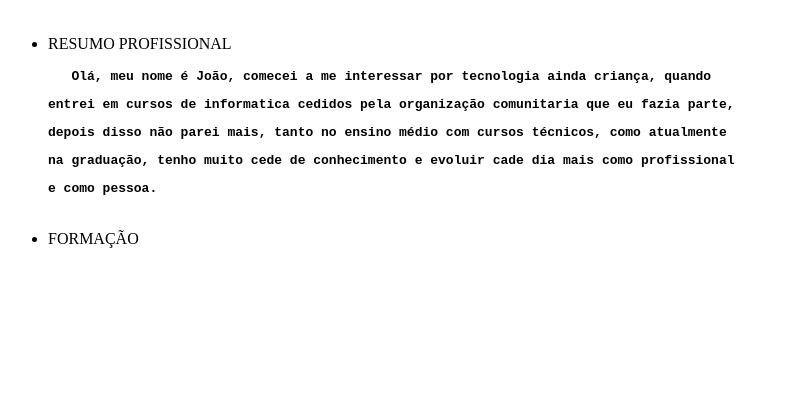
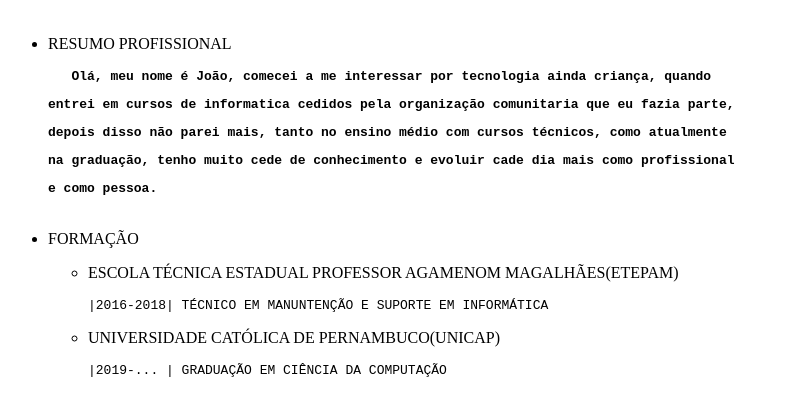
Before and after one commit to AngelomBot/Portifolio, a plain HTML site: page index.html in a window 1280 px wide. Shown: the part 79-492 px from the top of the page, without its empty margins (0-786 px from the left). Drawn offline with Linux system fonts and the light colour scheme.

Commit message:
de logos e foto de perfil e topico FORMAÇÃO.

```diff
--- a/index.html
+++ b/index.html
@@ -24,7 +24,16 @@
        <li>
            <div>
                FORMAÇÃO
-
+               <ul>
+                    <li>
+                    <p>ESCOLA TÉCNICA ESTADUAL PROFESSOR AGAMENOM MAGALHÃES(ETEPAM)</p>
+                    <p><pre>|2016-2018| TÉCNICO EM MANUNTENÇÃO E SUPORTE EM INFORMÁTICA</pre></p>
+                   </li>
+                   <li>
+                    <p>UNIVERSIDADE CATÓLICA DE PERNAMBUCO(UNICAP)</p>
+                    <p><pre>|2019-... | GRADUAÇÃO EM CIÊNCIA DA COMPUTAÇÃO</pre></p>
+                   </li>
+              </ul>
            </div>
        </li>
     </ul>
```
Also changed, not shown: images/logo Git.png (added), images/logo Gmail.png (added), images/logo linkedin.png (added), images/minha imagem.PNG (added).
